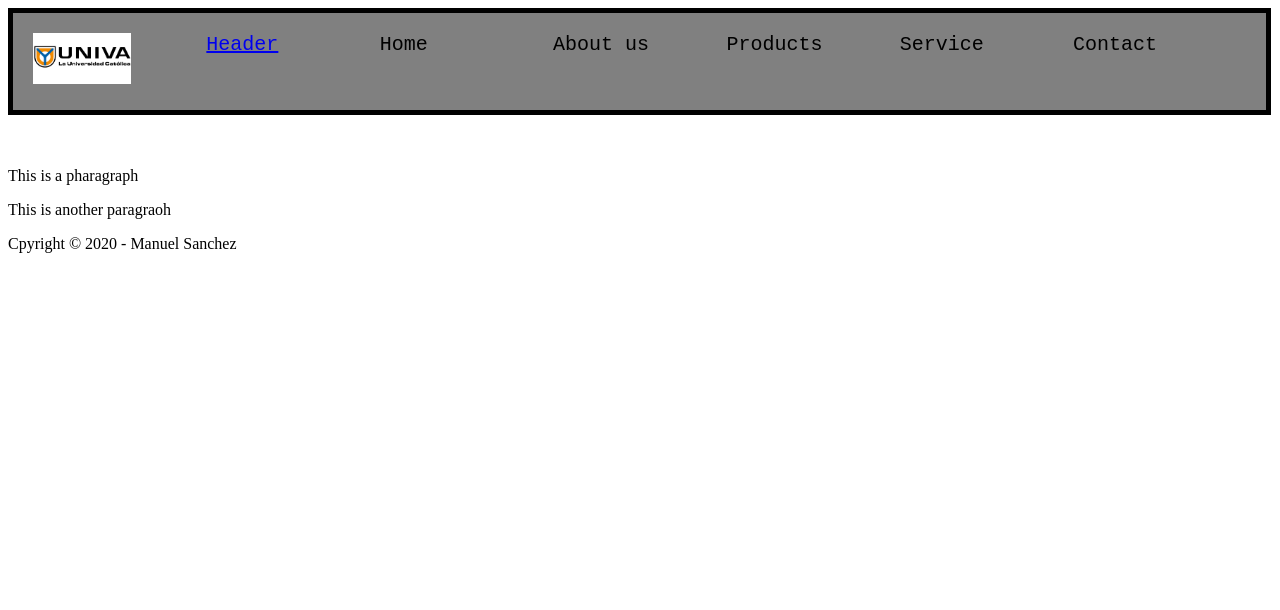
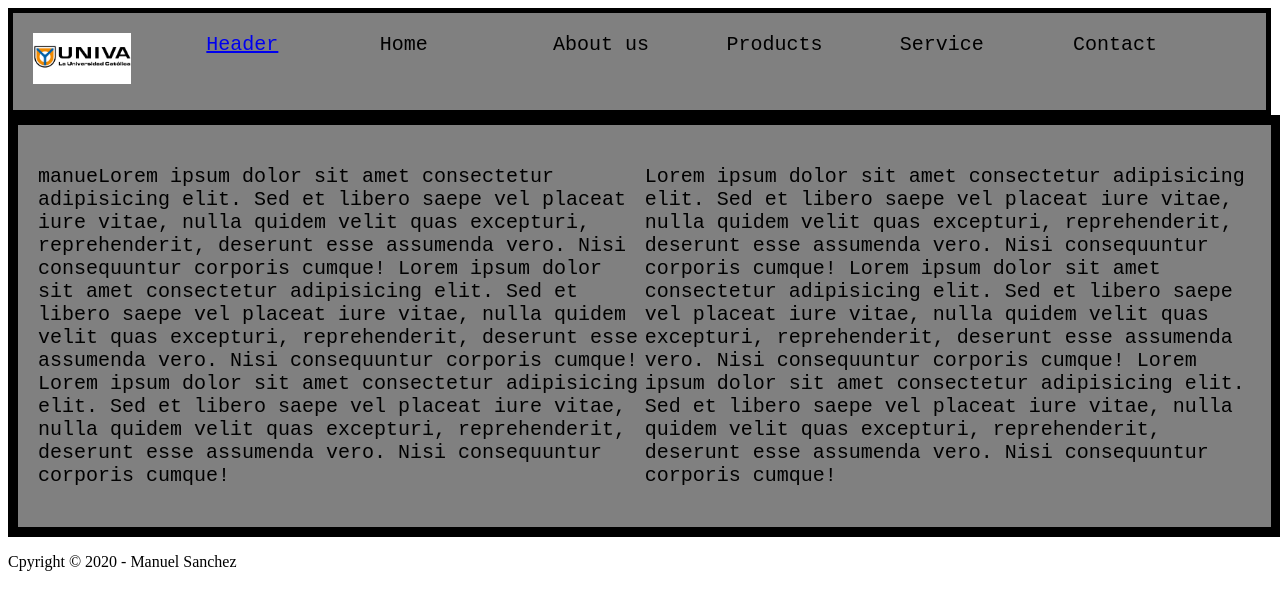
Before and after one commit to rulemanu721/PII2020-3.manuelsanchez, a plain HTML site: page home.html in a window 1280 px wide. Drawn offline with Linux system fonts and the light colour scheme.

Commit message:
Update on project and templateCV

```diff
--- a/css/mystyles.css
+++ b/css/mystyles.css
@@ -23,13 +23,28 @@
 
 }
 
+.segundo{
+    color: black;
+
+    background-color: gray;
+	width: 96%;
+	padding: 20px;
 
 
-.fuente{
+	border: 10px;
+	border-color: black;
+	border-style: solid;
+    display: flex;
 
 
-    background-color: black;
-    color: chartreuse;
-    padding-left: 200px;
-    padding-top: 200px;
 }
+
+.segundo section{
+
+    width: 50%;
+    font-size: 20px;
+    font-family: monospace;
+
+
+
+}
--- a/home.html
+++ b/home.html
@@ -4,7 +4,6 @@
     <meta charset="UTF-8">
     <meta name="viewport" content="width=device-width, initial-scale=1.0">
     <link rel="stylesheet" href="/css/mystyles.css"
-
 
 </head>
 <body>
@@ -23,16 +22,22 @@
 
     </div>
 
-    <article>
+    <article class="segundo">
         <section>
-            <div>&nbsp;</div>
-		<div>&nbsp;</div>
-            <p>This is a pharagraph</p>
+
+            <p>manueLorem ipsum dolor sit amet consectetur adipisicing elit. Sed et libero saepe vel placeat iure vitae, nulla quidem velit quas excepturi, reprehenderit, deserunt esse assumenda vero. Nisi consequuntur corporis cumque!
+             Lorem ipsum dolor sit amet consectetur adipisicing elit. Sed et libero saepe vel placeat iure vitae, nulla quidem velit quas excepturi, reprehenderit, deserunt esse assumenda vero. Nisi consequuntur corporis cumque!
+            Lorem ipsum dolor sit amet consectetur adipisicing elit. Sed et libero saepe vel placeat iure vitae, nulla quidem velit quas excepturi, reprehenderit, deserunt esse assumenda vero. Nisi consequuntur corporis cumque!
+            </p>
 
 
         </section>
-
-        <section>This is another paragraoh</section>
+        <section>
+        <p>Lorem ipsum dolor sit amet consectetur adipisicing elit. Sed et libero saepe vel placeat iure vitae, nulla quidem velit quas excepturi, reprehenderit, deserunt esse assumenda vero. Nisi consequuntur corporis cumque!
+            Lorem ipsum dolor sit amet consectetur adipisicing elit. Sed et libero saepe vel placeat iure vitae, nulla quidem velit quas excepturi, reprehenderit, deserunt esse assumenda vero. Nisi consequuntur corporis cumque!
+           Lorem ipsum dolor sit amet consectetur adipisicing elit. Sed et libero saepe vel placeat iure vitae, nulla quidem velit quas excepturi, reprehenderit, deserunt esse assumenda vero. Nisi consequuntur corporis cumque!
+           </p>
+        </section>
     </article>
 
     <footer>
```
Also changed, not shown: Template_test/screenshot-ekramit.net-2018.04.13-13-47-08.png (added).
